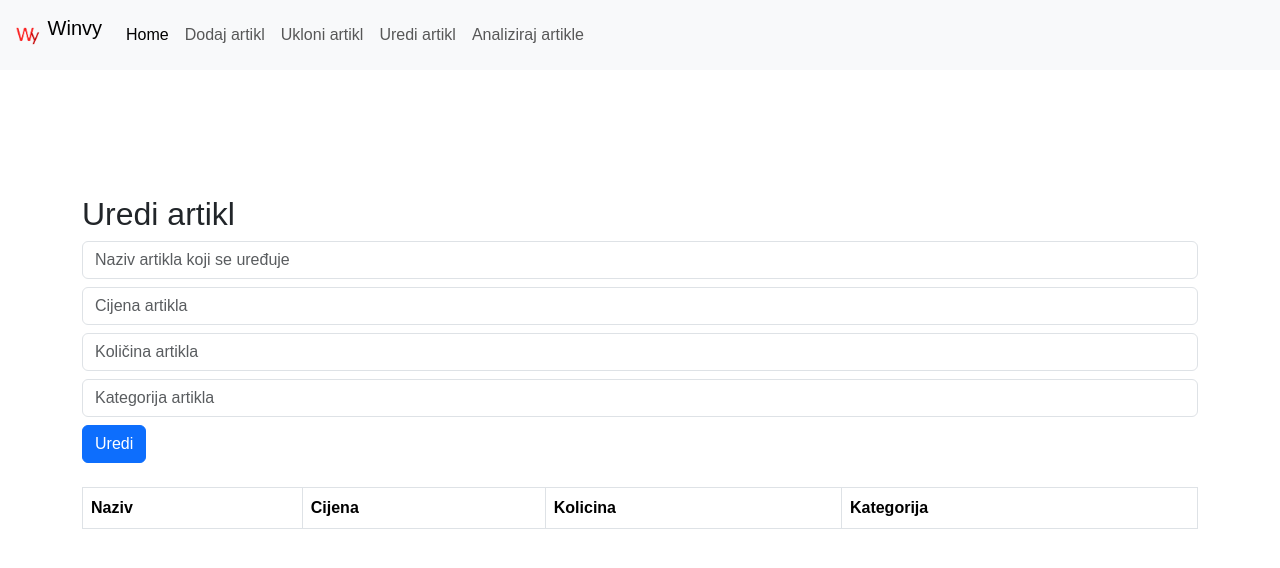
After one commit to amihatovic07/Winvy, a Flask app: page /uredi_artikle in a window 1280 px wide. The commit adds this page. Shown: the top 568 px of the page. Run offline with Flask 3, Linux system fonts and the light colour scheme; lists and menus that the app fills with data are empty.

Commit message:
commit_5
Unutar petog commita sam malo uredio logiku oko povezivanja frontenda i backenda kako bih mogao formirati daljnje dorade na analizi artikala te sam dodao funkcionalnost uredi_artikle koja ureduje navedene artikle i precrtava novi info na već postojeće artikle potrebno je samo naziv od artikla navesti kako bismo uredili podatke za taj artikl, malo je dorađen i HTML/JINJA dio kako bi se prikazivali css elementi i kako bi bio vidljiv logo od navedenog web servisa

```diff
--- a/app.py
+++ b/app.py
@@ -41,9 +41,18 @@
         return redirect('/')
     return render_template('ukloni.html')
 
-@app.route('/uredi_artikle', methods=['PUT'])
+@app.route('/uredi_artikle', methods=['GET', 'POST'])
 def uredi():
-    return render_template('index.html')
+    if request.method == 'POST':
+        naziv = request.form['naziv']
+        with db_session:
+            artikl = Artikl.get(naziv=naziv)
+            if artikl:
+                artikl.cijena = float(request.form['cijena'])
+                artikl.kolicina = int(request.form['kolicina'])
+                artikl.kategorija = request.form['kategorija']
+            return redirect('/')
+    return render_template('uredi.html')
 
 @app.route('/analiziraj_artikle', methods=['GET'])
 def analiziraj():
--- a/static/main.css
+++ b/static/main.css
@@ -6,13 +6,8 @@
     margin:0;
 }
 .navbar {
-    margin-bottom: 50px;
+    margin-bottom: 125px;
 }
-.opis {
-    text-align:center;
-    padding:20px;
-    margin:auto;
-    background-color: #fafafa
-    border-radius:15px;
-    width:100%;
+.navbar-brand {
+    margin-right:35px;
 }
--- a/templates/index.html
+++ b/templates/index.html
@@ -2,15 +2,15 @@
 <html>
     <head>
         <meta charset="utf-8">
-        <link href="./../static/main.css" rel="stylesheet">
+        <link href="{{ url_for('static', filename='main.css') }}" rel="stylesheet">
         <link href="https://cdn.jsdelivr.net/npm/bootstrap@5.3.8/dist/css/bootstrap.min.css" rel="stylesheet">
         <title>Winvy</title>
     </head>
     <body>
         <nav class="navbar navbar-expand-lg bg-body-tertiary" style="background-color: #e3f2fd;" data-bs-theme="light">
           <div class="container-fluid">
-            <a class="navbar-brand" href="#">
-                <img src="/docs/5.3/assets/brand/bootstrap-logo.svg" alt="Logo" width="30" height="24" class="d-inline-block align-text-top">
+            <a class="navbar-brand" href="/">
+                <img src="{{ url_for('static', filename='Logo.png') }}" alt="Logo" width="30" height="40" class="d-inline-block align-text-top">
                 Winvy
             </a>
             <button class="navbar-toggler" type="button" data-bs-toggle="collapse" data-bs-target="#navbarNav" aria-controls="navbarNav" aria-expanded="false" aria-label="Toggle navigation">
@@ -28,10 +28,10 @@
                             <a class="nav-link" href="/ukloni_artikle">Ukloni artikl</a>
                         </li>
                         <li class="nav-item">
-                            <a class="nav-link" href="/uredi">Uredi artikl</a>
+                            <a class="nav-link" href="/uredi_artikle">Uredi artikl</a>
                         </li>
                         <li class="nav-item">
-                            <a class="nav-link" href="/analizira">Analiziraj artikle</a>
+                            <a class="nav-link" href="/analiziraj_artikle">Analiziraj artikle</a>
                         </li>
                     </ul>
               </div>
--- /dev/null
+++ b/templates/uredi.html
@@ -0,0 +1,14 @@
+{% extends "index.html" %}
+
+{% block content %}
+<div class="container mt-4">
+    <h2>Uredi artikl</h2>
+    <form method="POST" action="/uredi_artikle">
+        <input type="text" name="naziv" placeholder="Naziv artikla koji se uređuje" class="form-control mb-2">
+        <input type="text" name="cijena" placeholder="Cijena artikla" class="form-control mb-2">
+        <input type="text" name="kolicina" placeholder="Količina artikla" class="form-control mb-2">
+        <input type="text" name="kategorija" placeholder="Kategorija artikla" class="form-control mb-2">
+        <button type="submit" class="btn btn-primary">Uredi</button>
+    </form>
+</div>
+{% endblock %}
```
Also changed, not shown: Artikli.sqlite, README.md, static/Logo.PNG (renamed from Logo.PNG).
